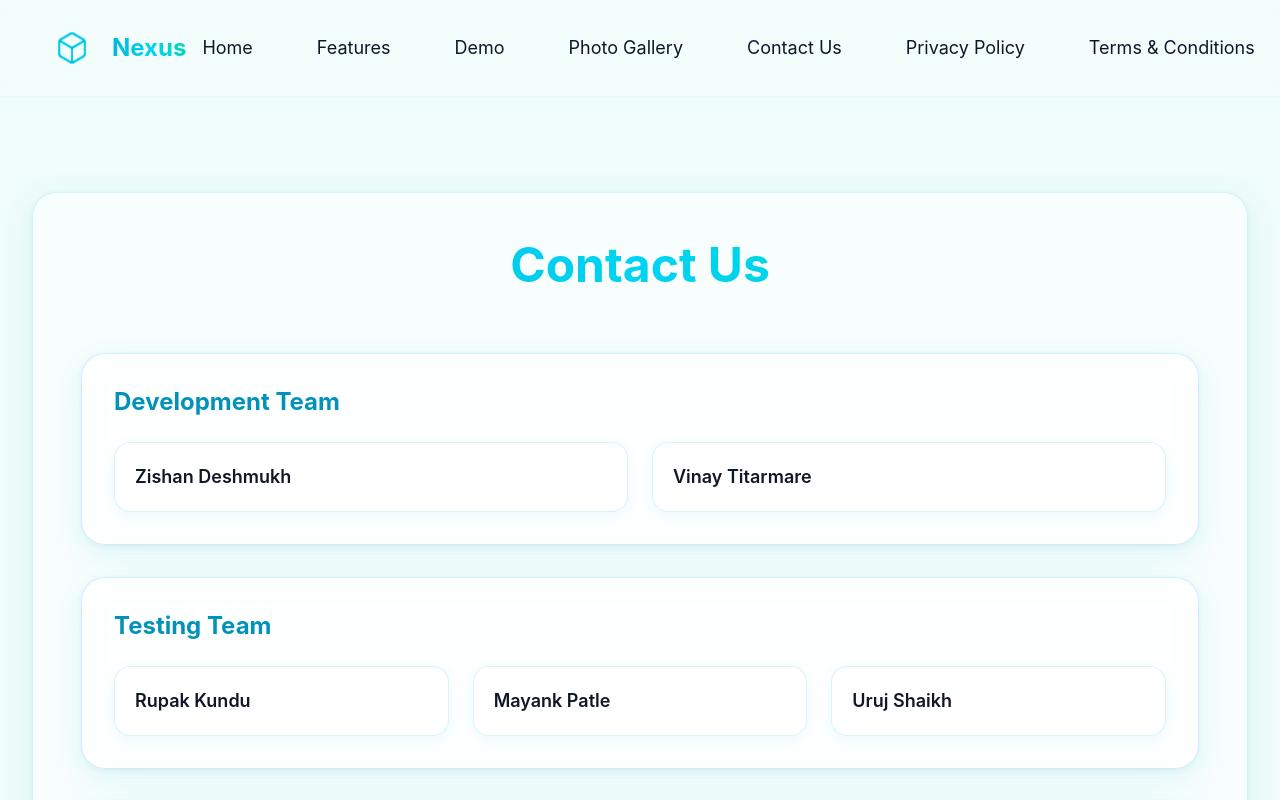
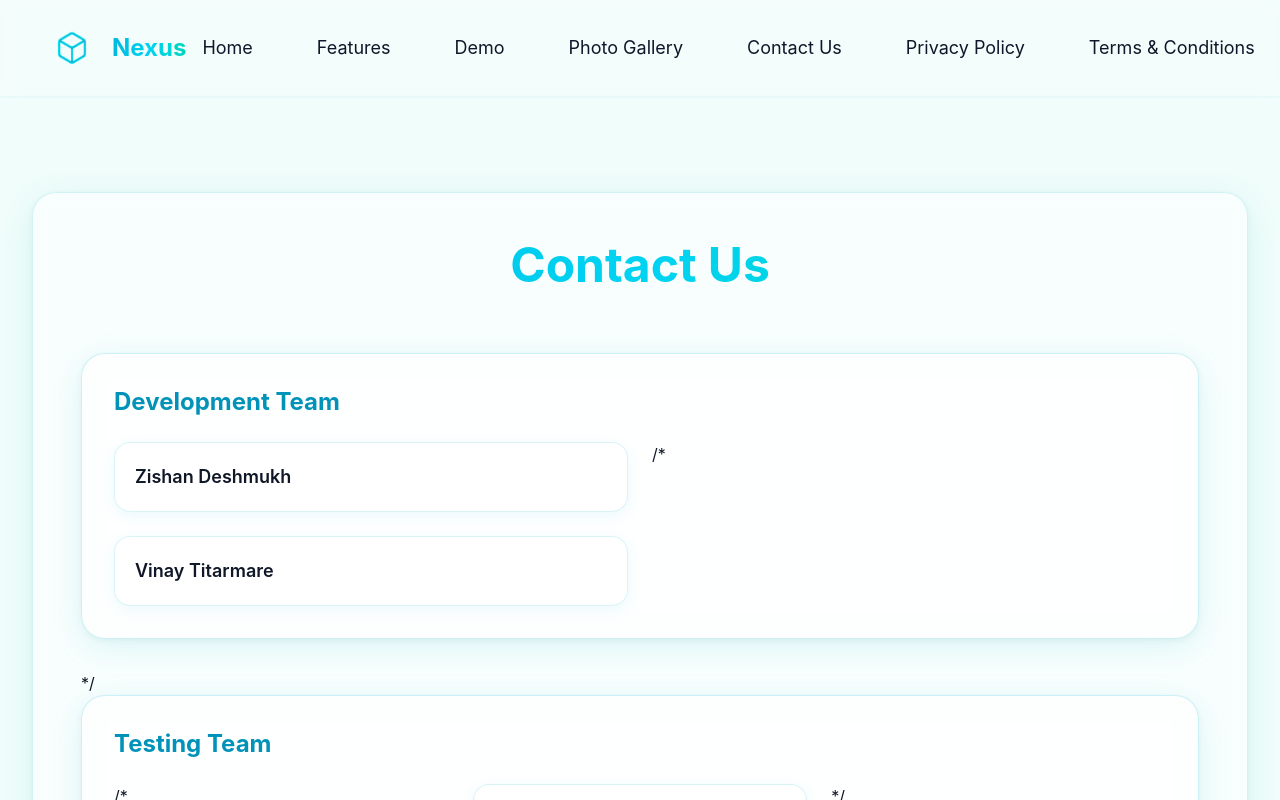
Before and after one commit to zishandeshmukh/Nexus-BETA, a Next.js app: page /contact in a window 1280 px wide. Shown: the top 800 px of the page. Built offline with nearby package versions, Linux system fonts and the light colour scheme.

Commit message:
Update page.tsx

```diff
--- a/src/app/contact/page.tsx
+++ b/src/app/contact/page.tsx
@@ -92,14 +92,14 @@ export default function Contact() {
                                         Zishan Deshmukh
                                     </h3>
                                 </div>
-                                {/* Team Member 2 */}
+                               /* {/* Team Member 2 */}
                                 <div className="team-member-card">
                                     <h3 className="text-lg font-semibold text-gray-900 dark:text-white">
                                         Vinay Titarmare
                                     </h3>
                                 </div>
                             </div>
-                        </div>
+                        </div> */
 
                         {/* Testing Team Box */}
                         <div className="contact-glass-box mb-8">
@@ -107,12 +107,12 @@ export default function Contact() {
                                 Testing Team
                             </h2>
                             <div className="grid grid-cols-1 sm:grid-cols-2 md:grid-cols-3 gap-6">
-                                {/* Team Member 1 */}
+                              /*  {/* Team Member 1 */}
                                 <div className="team-member-card">
                                     <h3 className="text-lg font-semibold text-gray-900 dark:text-white">
                                         Rupak Kundu
                                     </h3>
-                                </div>
+                                </div> */
                                 {/* Team Member 2 */}
                                 <div className="team-member-card">
                                     <h3 className="text-lg font-semibold text-gray-900 dark:text-white">
```
